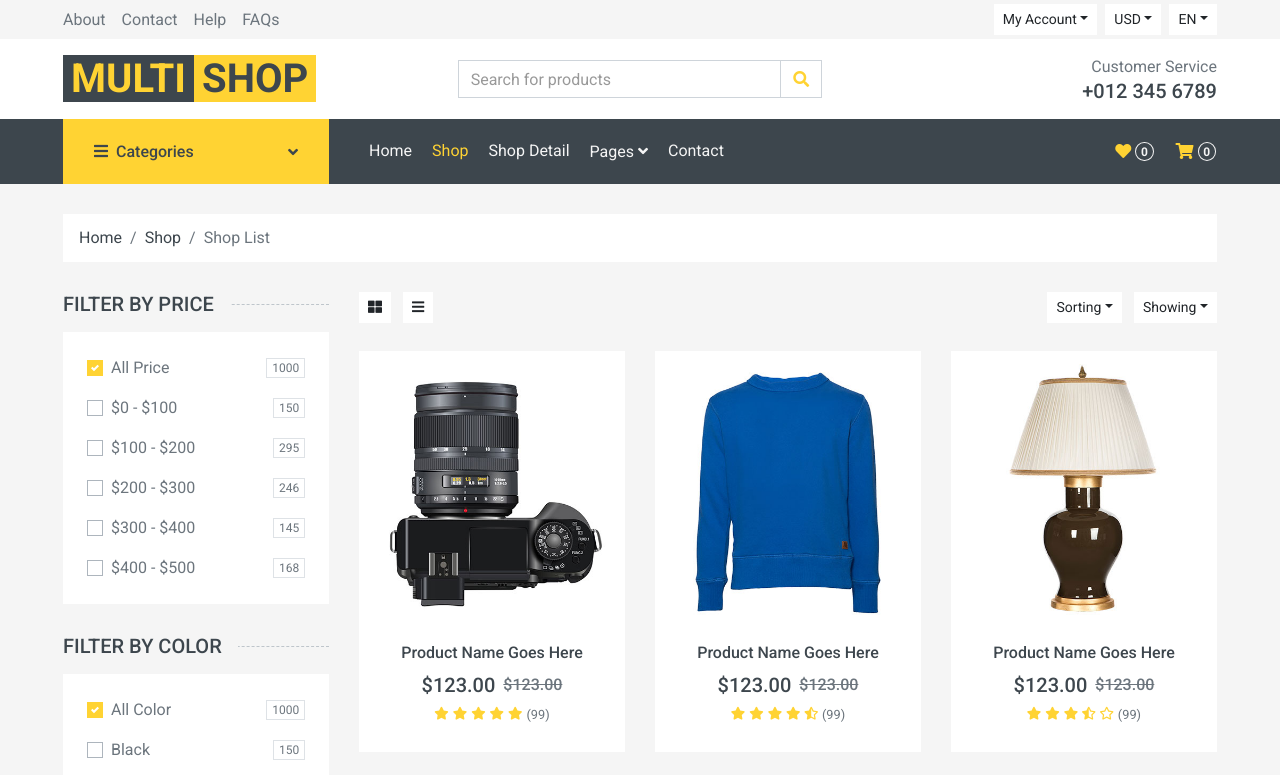
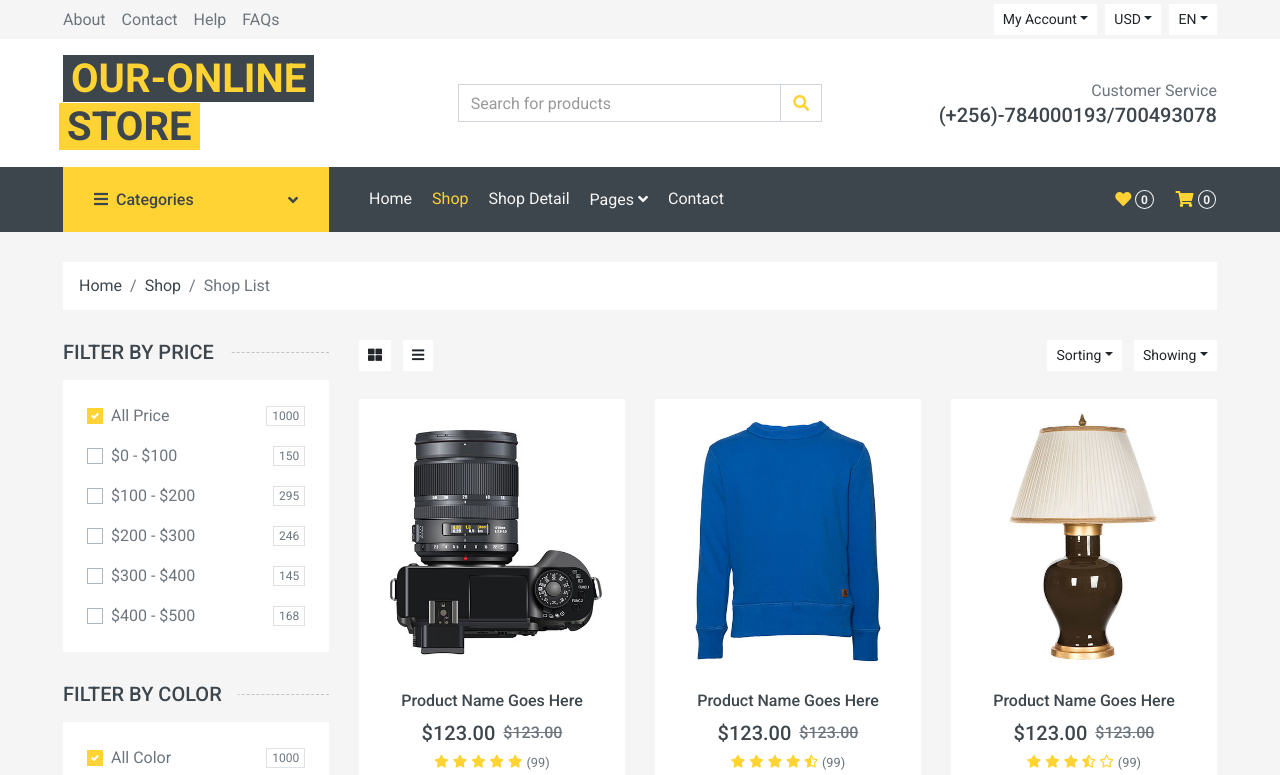
Before and after one commit to Samuelshuruma98/SAAF-E-COMMCERCE, a plain HTML site: page shop.html in a window 1280 px wide. Shown: the top 775 px of the page. Drawn offline with nearby package versions, Linux system fonts and the light colour scheme.

Commit message:
Update shop.html

```diff
--- a/shop.html
+++ b/shop.html
@@ -3,7 +3,7 @@
 
 <head>
     <meta charset="utf-8">
-    <title>MultiShop - Online Shop Website Template</title>
+    <title>SAAF-ONLINE SHOP</title>
     <meta content="width=device-width, initial-scale=1.0" name="viewport">
     <meta content="Free HTML Templates" name="keywords">
     <meta content="Free HTML Templates" name="description">
@@ -79,8 +79,8 @@
         <div class="row align-items-center bg-light py-3 px-xl-5 d-none d-lg-flex">
             <div class="col-lg-4">
                 <a href="" class="text-decoration-none">
-                    <span class="h1 text-uppercase text-primary bg-dark px-2">Multi</span>
-                    <span class="h1 text-uppercase text-dark bg-primary px-2 ml-n1">Shop</span>
+                    <span class="h1 text-uppercase text-primary bg-dark px-2">OUR-ONLINE</span>
+                    <span class="h1 text-uppercase text-dark bg-primary px-2 ml-n1">STORE</span>
                 </a>
             </div>
             <div class="col-lg-4 col-6 text-left">
@@ -97,7 +97,7 @@
             </div>
             <div class="col-lg-4 col-6 text-right">
                 <p class="m-0">Customer Service</p>
-                <h5 class="m-0">+012 345 6789</h5>
+                <h5 class="m-0">(+256)-784000193/700493078</h5>
             </div>
         </div>
     </div>
@@ -137,8 +137,8 @@
             <div class="col-lg-9">
                 <nav class="navbar navbar-expand-lg bg-dark navbar-dark py-3 py-lg-0 px-0">
                     <a href="" class="text-decoration-none d-block d-lg-none">
-                        <span class="h1 text-uppercase text-dark bg-light px-2">Multi</span>
-                        <span class="h1 text-uppercase text-light bg-primary px-2 ml-n1">Shop</span>
+                        <span class="h1 text-uppercase text-dark bg-light px-2">OUR-ONLINE</span>
+                        <span class="h1 text-uppercase text-light bg-primary px-2 ml-n1">STORE</span>
                     </a>
                     <button type="button" class="navbar-toggler" data-toggle="collapse" data-target="#navbarCollapse">
                         <span class="navbar-toggler-icon"></span>
@@ -639,7 +639,7 @@
                     </div>
                     <div class="col-md-4 mb-5">
                         <h5 class="text-secondary text-uppercase mb-4">Newsletter</h5>
-                        <p>Duo stet tempor ipsum sit amet magna ipsum tempor est</p>
+                        <p>Folllow us for more information & updates our team will always be there to keep you posted with all the latest</p>
                         <form action="">
                             <div class="input-group">
                                 <input type="text" class="form-control" placeholder="Your Email Address">
@@ -664,7 +664,7 @@
                 <p class="mb-md-0 text-center text-md-left text-secondary">
                     &copy; <a class="text-primary" href="#">Domain</a>. All Rights Reserved. Designed
                     by
-                    <a class="text-primary" href="https://htmlcodex.com">HTML Codex</a>
+                    <a class="text-primary" href="https://htmlcodex.com">TEAM-SAAF</a>
                 </p>
             </div>
             <div class="col-md-6 px-xl-0 text-center text-md-right">
```
